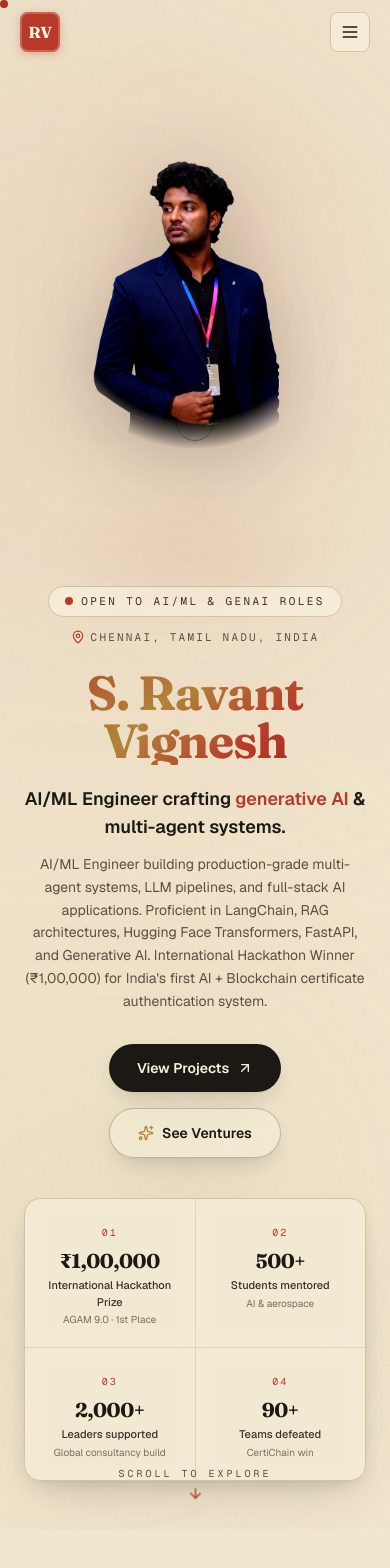
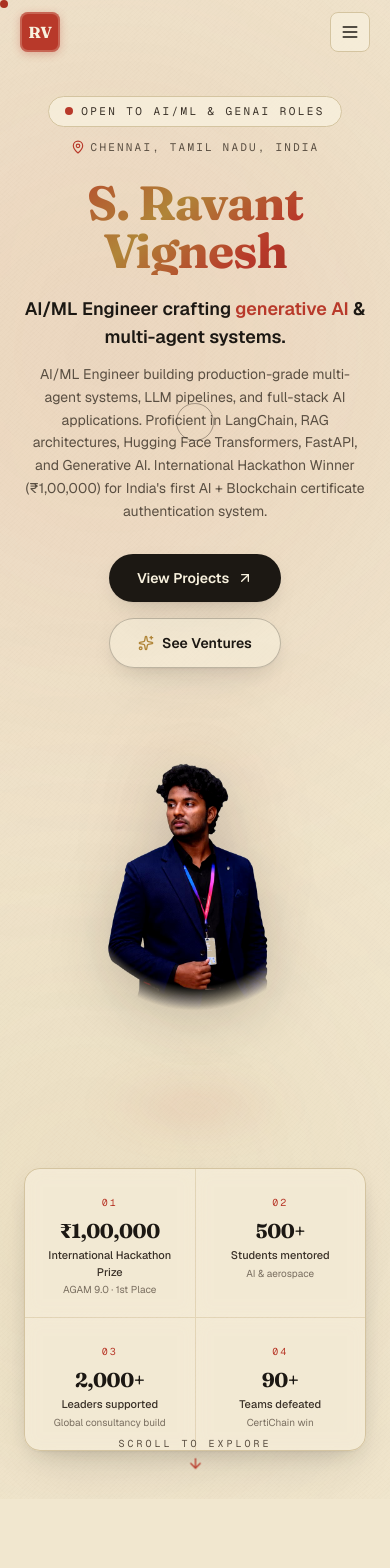
Before and after one commit to Ravant2005/portfolio, a Next.js app: page / in a window 390 px wide. Shown: the top 1568 px of the page. Built offline with nearby package versions, Linux system fonts and the light colour scheme.

Commit message:
Optimize hero mobile view layout and fix floating prize badge positioning in achievements

```diff
--- a/src/components/sections/achievements.tsx
+++ b/src/components/sections/achievements.tsx
@@ -48,10 +48,10 @@ export function Achievements() {
                   />
                   <div className="absolute inset-0 bg-gradient-to-t from-ink/55 via-ink/10 to-transparent" />
 
-                  {/* Floating prize badge */}
-                  <div className="absolute right-4 top-4 flex items-center gap-2 rounded-full bg-cinnabar px-4 py-2 text-paper-light shadow-fold-lg">
-                    <span className="font-display text-base font-bold">₹1,00,000</span>
-                    <span className="font-mono text-[10px] uppercase tracking-[0.16em] opacity-80">
+                  {/* Floating prize badge (positioned on top-left to avoid covering face, and minimized on mobile) */}
+                  <div className="absolute left-4 top-4 flex items-center gap-1.5 rounded-full bg-cinnabar px-3 py-1.5 text-paper-light shadow-fold-lg sm:px-4 sm:py-2">
+                    <span className="font-display text-sm font-bold sm:text-base">₹1,00,000</span>
+                    <span className="font-mono text-[9px] uppercase tracking-[0.16em] opacity-80 sm:text-[10px]">
                       Prize
                     </span>
                   </div>
--- a/src/components/sections/hero.tsx
+++ b/src/components/sections/hero.tsx
@@ -42,10 +42,10 @@ export function Hero() {
       <div className="pointer-events-none absolute right-0 bottom-0 h-[600px] w-[600px] rounded-full bg-gold/8 blur-[140px]" />
 
       {/* Main container — vertically centered */}
-      <div className="relative z-10 mx-auto grid min-h-screen max-w-7xl grid-cols-1 items-center gap-0 px-6 pt-24 pb-12 sm:px-10 lg:grid-cols-2 lg:gap-12">
+      <div className="relative z-10 mx-auto grid min-h-screen max-w-7xl grid-cols-1 items-center gap-8 px-6 pt-24 pb-12 sm:px-10 lg:grid-cols-2 lg:gap-12">
 
-        {/* ── LEFT: Text ── */}
-        <div className="flex flex-col items-center text-center lg:items-start lg:text-left order-2 lg:order-1">
+        {/* ── LEFT: Text column ── */}
+        <div className="flex flex-col items-center text-center lg:items-start lg:text-left order-1 lg:order-1">
 
           {/* Availability badge */}
           <motion.div {...fadeUp(0.1)} className="mb-6 flex flex-wrap items-center justify-center lg:justify-start gap-3">
@@ -104,6 +104,41 @@ export function Hero() {
             </MagneticButton>
           </motion.div>
 
+          {/* Mobile-only Portrait (centered, appropriate size, sits between CTAs and Stats) */}
+          <motion.div
+            {...fadeIn(0.15)}
+            className="block lg:hidden mt-10 relative w-full max-w-[240px] sm:max-w-[280px] mx-auto"
+          >
+            {/* Soft glow beneath feet */}
+            <div
+              className="absolute bottom-0 left-1/2 -translate-x-1/2 h-[45px] w-[200px] pointer-events-none"
+              style={{
+                background: "radial-gradient(ellipse, rgba(184,57,42,0.18) 0%, transparent 70%)",
+                filter: "blur(20px)",
+              }}
+            />
+            {/* Ambient back-glow */}
+            <div
+              className="absolute inset-0 pointer-events-none opacity-20"
+              style={{
+                background: "radial-gradient(ellipse at 50% 35%, rgba(184,57,42,0.22) 0%, transparent 60%)",
+                filter: "blur(40px)",
+              }}
+            />
+            <Image
+              src="/images/ravant-portrait.png"
+              alt="S. Ravant Vignesh — AI/ML Engineer"
+              width={340}
+              height={440}
+              priority
+              quality={100}
+              className="relative z-10 h-auto w-full object-contain"
+              style={{
+                filter: "contrast(1.06) brightness(1.03) saturate(1.08) drop-shadow(0 15px 30px rgba(28,24,19,0.2))",
+              }}
+            />
+          </motion.div>
+
           {/* Stats */}
           <motion.div {...fadeUp(0.65)} className="mt-10 w-full max-w-xl">
             <div className="grid grid-cols-2 sm:grid-cols-4 gap-px rounded-2xl overflow-hidden border border-border bg-border/40 shadow-fold">
@@ -130,8 +165,8 @@ export function Hero() {
           </motion.div>
         </div>
 
-        {/* ── RIGHT: Portrait ── */}
-        <div className="relative flex items-end justify-center order-1 lg:order-2 lg:h-full">
+        {/* ── RIGHT: Desktop Portrait column ── */}
+        <div className="hidden lg:flex relative items-end justify-center lg:order-2 lg:h-full">
           <motion.div {...fadeIn(0.15)} className="relative w-full flex justify-center">
             {/* Soft glow beneath feet */}
             <div
```
